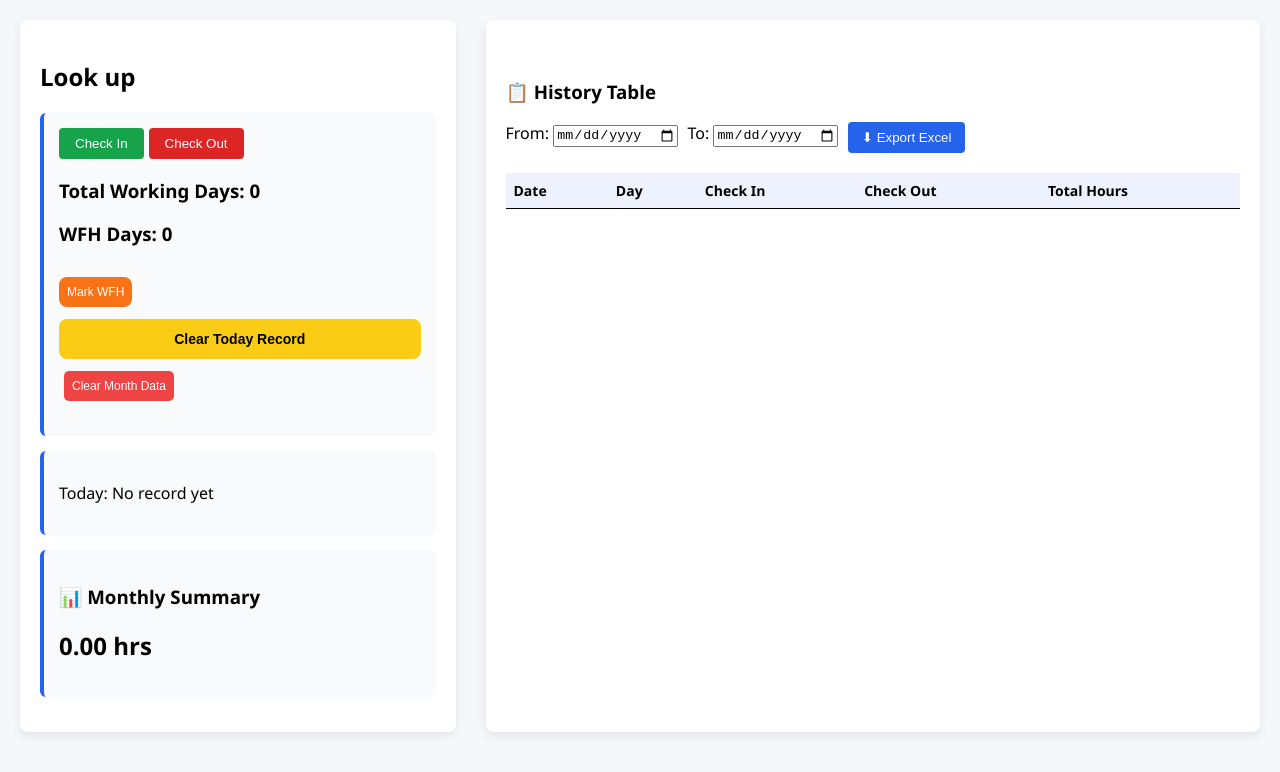
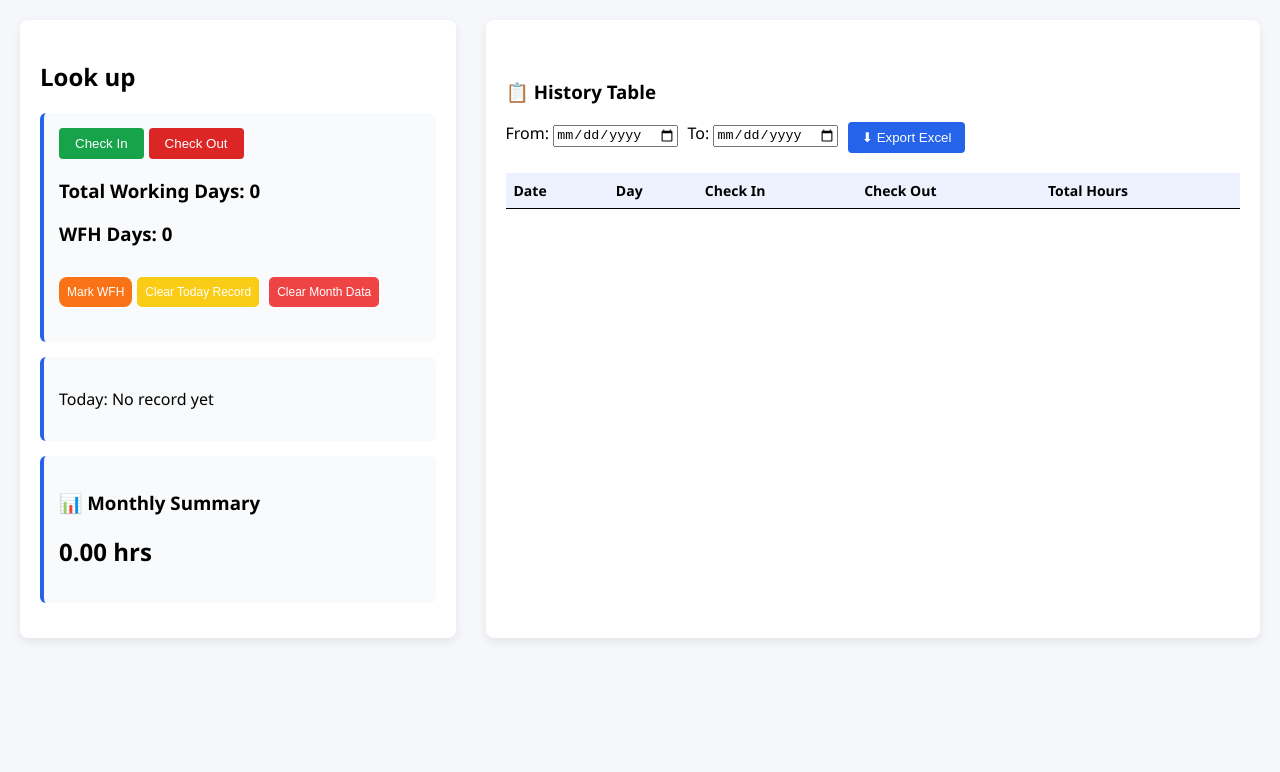
Before and after one commit to Rashidhussain547/lookupTime, a React (Create React App) app: page / in a window 1280 px wide. Shown: the top 772 px of the page. Built offline with nearby package versions, Linux system fonts and the light colour scheme.

Commit message:
Update dashboard.css

```diff
--- a/src/styles/dashboard.css
+++ b/src/styles/dashboard.css
@@ -112,20 +112,15 @@ tbody tr:hover {
 }
 
 .clearTodayBtn {
-  width: 100%;
-  padding: 12px;
+  margin-left: 5px;
+  margin-right:5px;
+  padding: 8px;
   margin-top: 12px;
   border: none;
-  border-radius: 8px;
-  background-color: #facc15; /* yellow */
-  color: #000;
-  font-size: 14px;
-  font-weight: 600;
+  border-radius: 5px;
+  background-color: #facc15;
+  color: white;
+  font-size: 12px;
+  font-weight: 400;
   cursor: pointer;
-  transition: 0.3s ease;
 }
-
-.clearTodayBtn:hover {
-  background-color: #eab308;
-  transform: translateY(-2px);
-}
```
